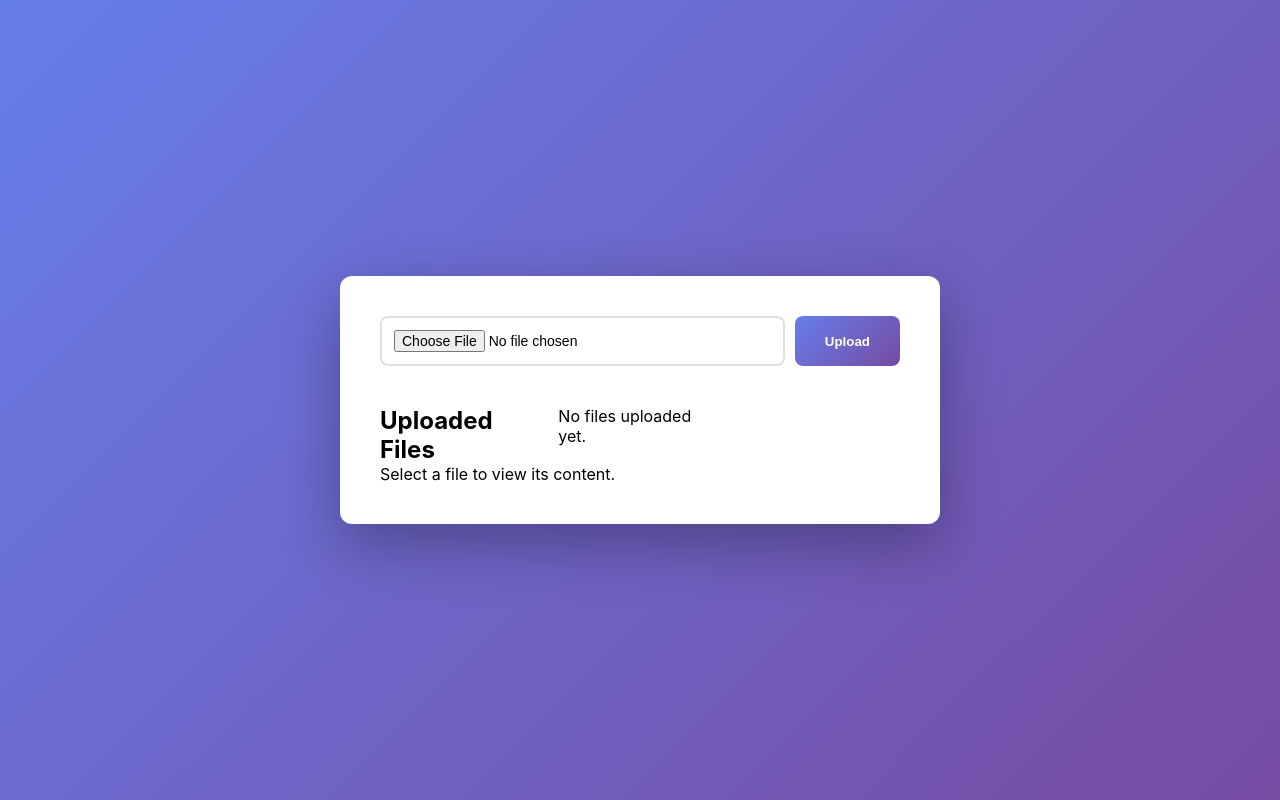
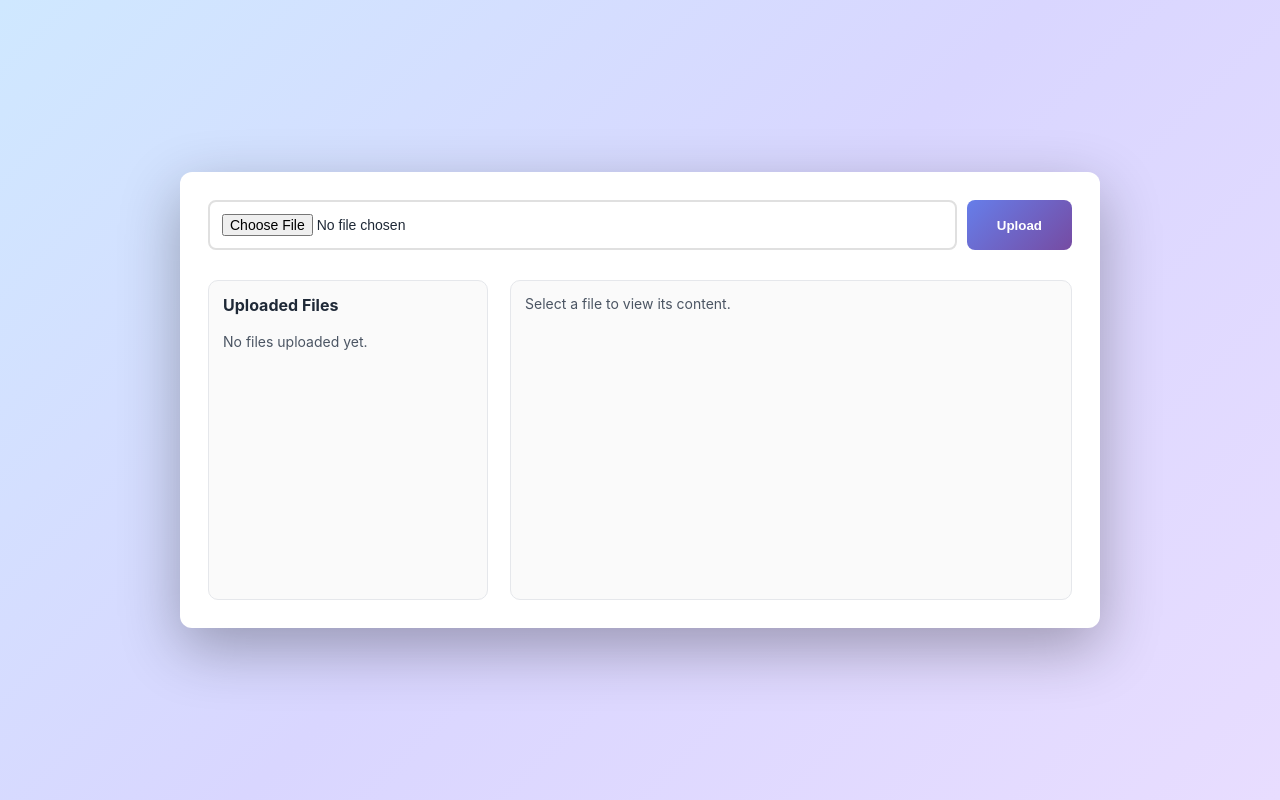
Before and after one commit to Rohitisavailable/SmartLog-AI, a Flask app: template templates/index.html in a window 1280 px wide. Run offline with Flask 3, Linux system fonts and the light colour scheme; the template is opened without the code that fills it, so the values that code supplies are empty.

Commit message:
Update README with future plans, architecture, and error handling goals; enhance CSS for improved layout and responsiveness

```diff
--- a/static/style.css
+++ b/static/style.css
@@ -6,12 +6,13 @@
 
 body {
     font-family: -apple-system, BlinkMacSystemFont, 'Segoe UI', Roboto, Oxygen, Ubuntu, Cantarell, sans-serif;
-    background: linear-gradient(135deg, #667eea 0%, #764ba2 100%);
+    background: linear-gradient(135deg, #cfe8ff 0%, #d9d6ff 50%, #e8ddff 100%);
     min-height: 100vh;
     display: flex;
     justify-content: center;
     align-items: center;
     padding: 20px;
+    color: #1f2937;
 }
 
 .app {
@@ -19,12 +20,16 @@ body {
     border-radius: 12px;
     box-shadow: 0 20px 60px rgba(0, 0, 0, 0.3);
     width: 100%;
-    max-width: 600px;
-    padding: 40px;
+    max-width: 920px;
+    padding: 28px;
+    display: grid;
+    grid-template-columns: 280px 1fr;
+    gap: 22px;
 }
 
 .form-section {
-    margin-bottom: 40px;
+    margin-bottom: 8px;
+    grid-column: 1 / -1;
 }
 
 form {
@@ -67,7 +72,77 @@ input[type="submit"]:active {
 }
 
 .images-section {
-    display: grid;
-    grid-template-columns: repeat(auto-fill, minmax(150px, 1fr));
-    gap: 15px;
+    display: flex;
+    flex-direction: column;
+    gap: 8px;
+    min-height: 320px;
 }
+
+.images-section,
+.content-section {
+    border: 1px solid #e5e7eb;
+    border-radius: 10px;
+    padding: 14px;
+    background: #fafafa;
+}
+
+.images-section h2,
+.content-section h3 {
+    margin-bottom: 10px;
+    font-size: 16px;
+}
+
+.images-section a {
+    display: block;
+    text-decoration: none;
+    color: #1f2937;
+    padding: 9px 10px;
+    border-radius: 7px;
+    border: 1px solid transparent;
+    background: #ffffff;
+    word-break: break-word;
+}
+
+.images-section a:hover {
+    border-color: #c7d2fe;
+    background: #eef2ff;
+}
+
+.images-section p,
+.content-section p {
+    color: #4b5563;
+    font-size: 14px;
+}
+
+.content-section {
+    min-height: 320px;
+}
+
+.content-section pre {
+    margin-top: 10px;
+    background: #111827;
+    color: #e5e7eb;
+    border-radius: 8px;
+    padding: 14px;
+    font-size: 13px;
+    line-height: 1.5;
+    overflow: auto;
+    max-height: 460px;
+    white-space: pre-wrap;
+    word-break: break-word;
+}
+
+@media (max-width: 768px) {
+    .app {
+        grid-template-columns: 1fr;
+        padding: 16px;
+    }
+
+    form {
+        flex-direction: column;
+    }
+
+    input[type="submit"] {
+        width: 100%;
+    }
+}
```
Also changed, not shown: README.md.
